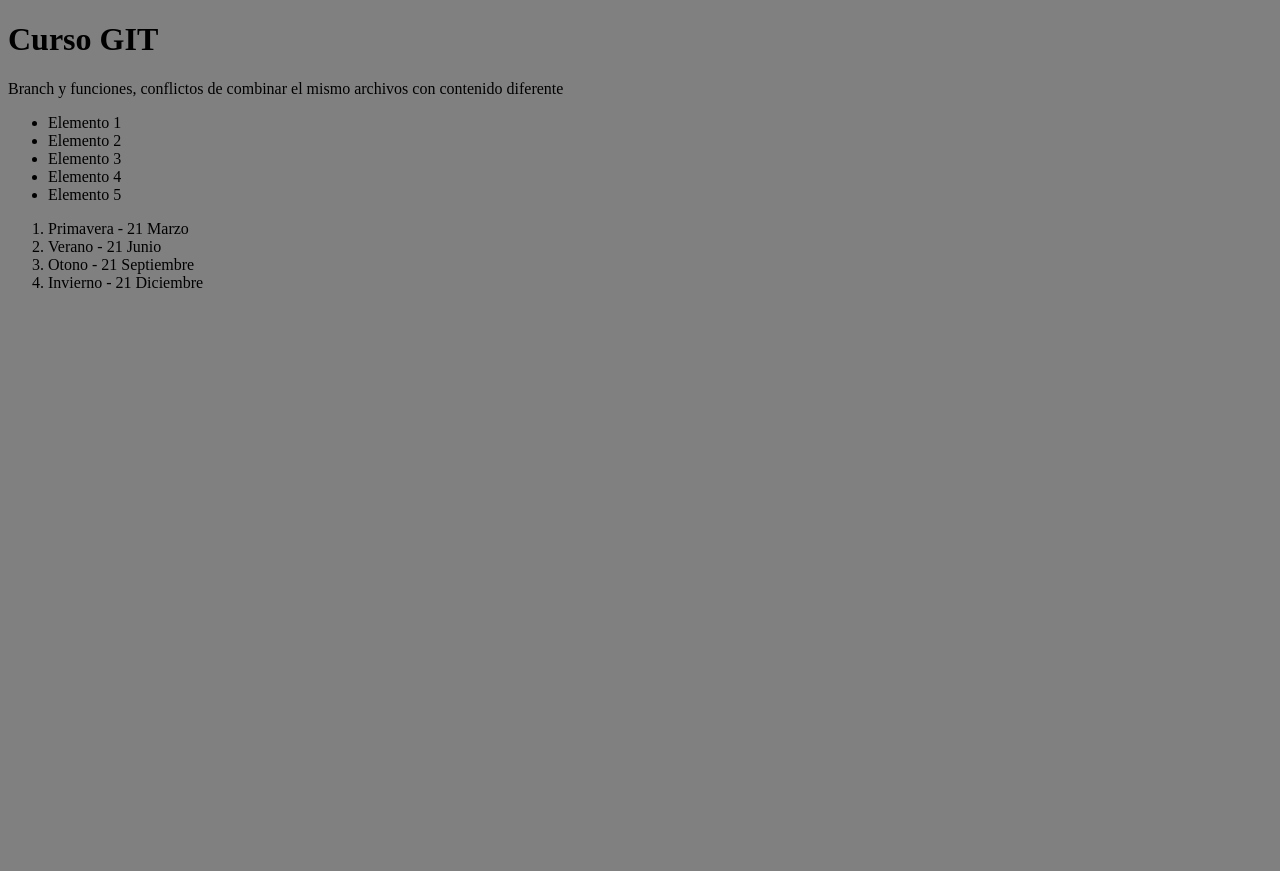
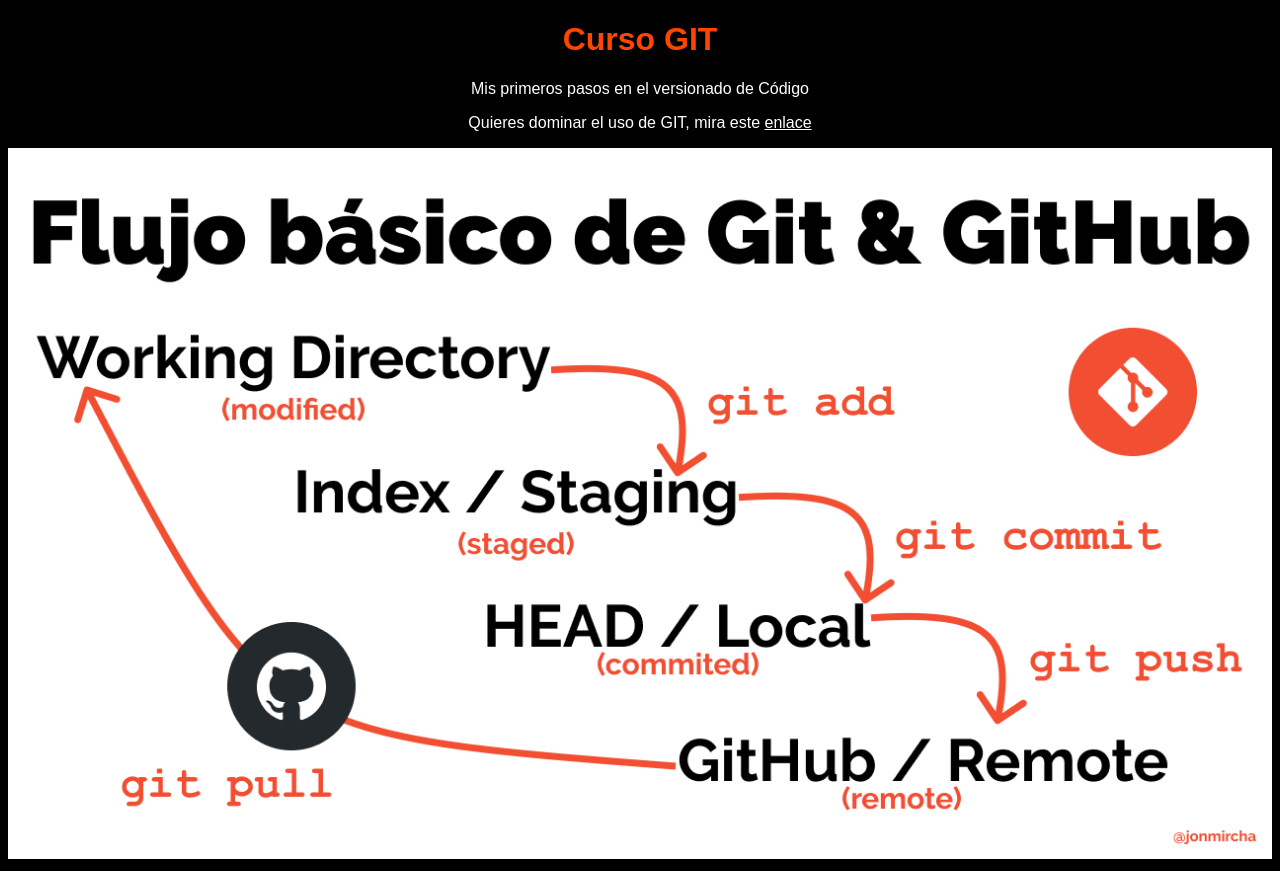
Before and after one commit to antonyrz/youtube-git, a plain HTML site: page index.html in a window 1280 px wide. Before the commit the page ends 800 px from the top, so only its background shows below. Drawn offline with Linux system fonts and the light colour scheme.

Commit message:
Agregando imagen de flujo GIT y poniendo wapo el index.html

```diff
--- a/index.html
+++ b/index.html
@@ -8,22 +8,13 @@
 </head>
 <body>
 
-    <H1>Curso GIT</H1>
-    <p>Branch y funciones, conflictos de combinar el mismo archivos con contenido diferente</p>
-    <ul>
-        <li>Elemento 1</li>
-        <li>Elemento 2</li>
-        <li>Elemento 3</li>
-        <li>Elemento 4</li>
-        <li>Elemento 5</li>
-    </ul>
+    <h1>Curso GIT</h1>
 
-    <ol>
-        <li>Primavera - 21 Marzo</li>
-        <li>Verano - 21 Junio</li>
-        <li>Otono - 21 Septiembre</li>
-        <li>Invierno - 21 Diciembre</li>
-    </ol>
+    <p>Mis primeros pasos en el versionado de Código</p>
+
+    <p>Quieres dominar el uso de GIT, mira este <a target="_blank" href="https://www.youtube.com/watch?v=suzMNqDQiyU">enlace</a></p>
+
+    <img src="git-flow.png" alt="git flujo basico">
 
     <script src="javascript.js"></script>
 
--- a/javascript.js
+++ b/javascript.js
@@ -1 +1 @@
-console.log("ejemplo");
+console.log("Aprendiendo GIT");
--- a/style.css
+++ b/style.css
@@ -1,3 +1,23 @@
 body{
-    background-color: gray;
+    background-color: #000;
+    color: #fff;
+    font-family: sans-serif;
+    text-align: center;
 }
+
+h1{
+    color: orangered;
+}
+
+a{
+    color: #fff;
+}
+
+a:hover{
+    color: orangered;
+}
+
+img{
+    max-width: 100%;
+    height: auto;
+}
```
Also changed, not shown: git-flow.png (added).
